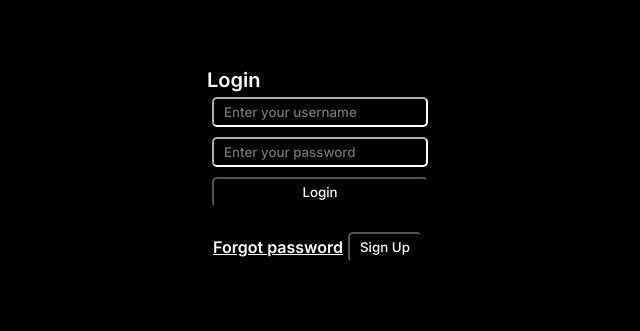
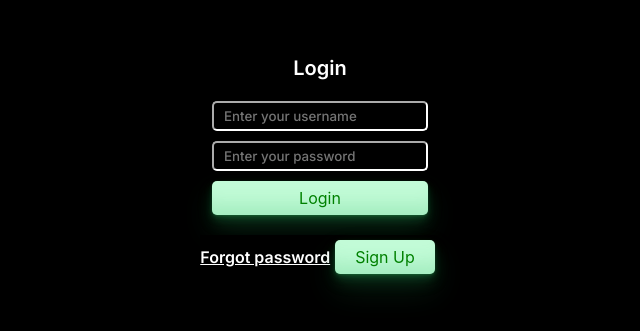
Before and after one commit to JaeBrian/divvy, a React app: page / in a window 1280 px wide. Shown: the part 233-564 px from the top of the page, without its empty margins (320-960 px from the left). Built offline with nearby package versions, Linux system fonts and the light colour scheme.

Commit message:
signup changes

```diff
--- a/src/client/styles/Login.scss
+++ b/src/client/styles/Login.scss
@@ -10,6 +10,10 @@
 }
 
 .titleContainer {
+  display: flex;
+  justify-content: center;
+  align-items: center;
+  margin-bottom: 2vh;
   font-size: 20px;
   font-weight: 600;
 }
@@ -46,8 +50,6 @@
   cursor: pointer;
 }
 
-
-
 // Styling for Signup page
 
 .nameInputs {
@@ -66,6 +68,37 @@
 .newUserInputBox {
   padding: 5px 10px;
   margin: 5px;
+  width: 97%;
   border-radius: 5px;
   border-color: white;
 }
+
+.inputButton {
+  background-color: #c2fbd7;
+  border-radius: 5px;
+  box-shadow: rgba(44, 187, 99, 0.2) 0 -25px 18px -14px inset,
+    rgba(44, 187, 99, 0.15) 0 1px 2px, rgba(44, 187, 99, 0.15) 0 2px 4px,
+    rgba(44, 187, 99, 0.15) 0 4px 8px, rgba(44, 187, 99, 0.15) 0 8px 16px,
+    rgba(44, 187, 99, 0.15) 0 16px 32px;
+  color: green;
+  cursor: pointer;
+  display: inline-block;
+  font-family: CerebriSans-Regular, -apple-system, system-ui, Roboto, sans-serif;
+  padding: 7px 20px;
+  text-align: center;
+  text-decoration: none;
+  transition: all 250ms;
+  border: 0;
+  font-size: 16px;
+  user-select: none;
+  -webkit-user-select: none;
+  touch-action: manipulation;
+}
+
+.inputButton:hover {
+  box-shadow: rgba(44, 187, 99, 0.35) 0 -25px 18px -14px inset,
+    rgba(44, 187, 99, 0.25) 0 1px 2px, rgba(44, 187, 99, 0.25) 0 2px 4px,
+    rgba(44, 187, 99, 0.25) 0 4px 8px, rgba(44, 187, 99, 0.25) 0 8px 16px,
+    rgba(44, 187, 99, 0.25) 0 16px 32px;
+  transform: scale(1.02);
+}
```
